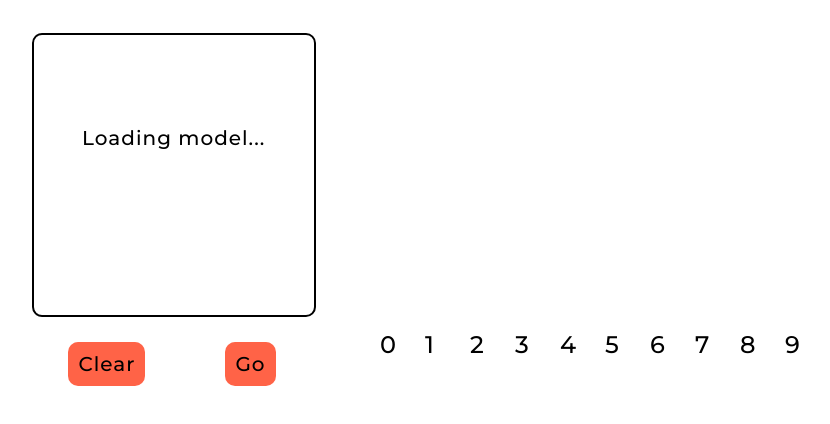
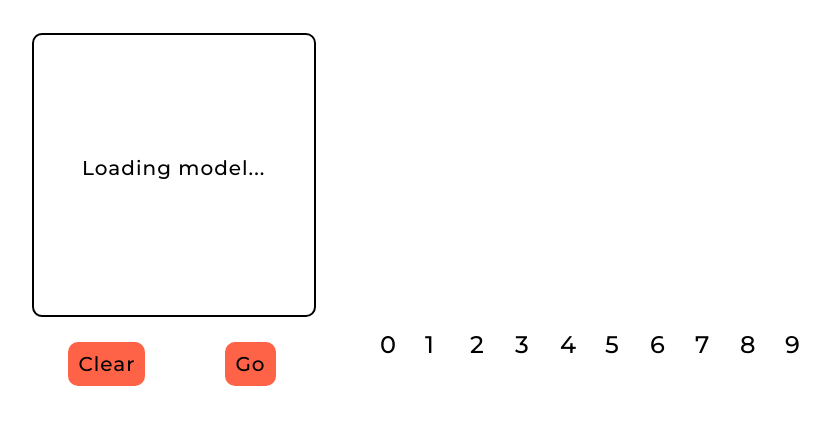
Before and after one commit to nagyvaradibalazs/digitRecognizer, a plain HTML site: page index.html in a window 1280 px wide. Shown: the part 166-590 px from the top of the page, without its empty margins (218-1048 px from the left). Drawn offline with Linux system fonts and the light colour scheme; a script that the page names is missing.

Commit message:
Updated CSS

```diff
--- a/style/style.css
+++ b/style/style.css
@@ -93,5 +93,5 @@ canvas {
 }
 
 #ld-text {
-	transform: translate(60px, -280px);
+	transform: translate(60px, -250px);
 }
```
